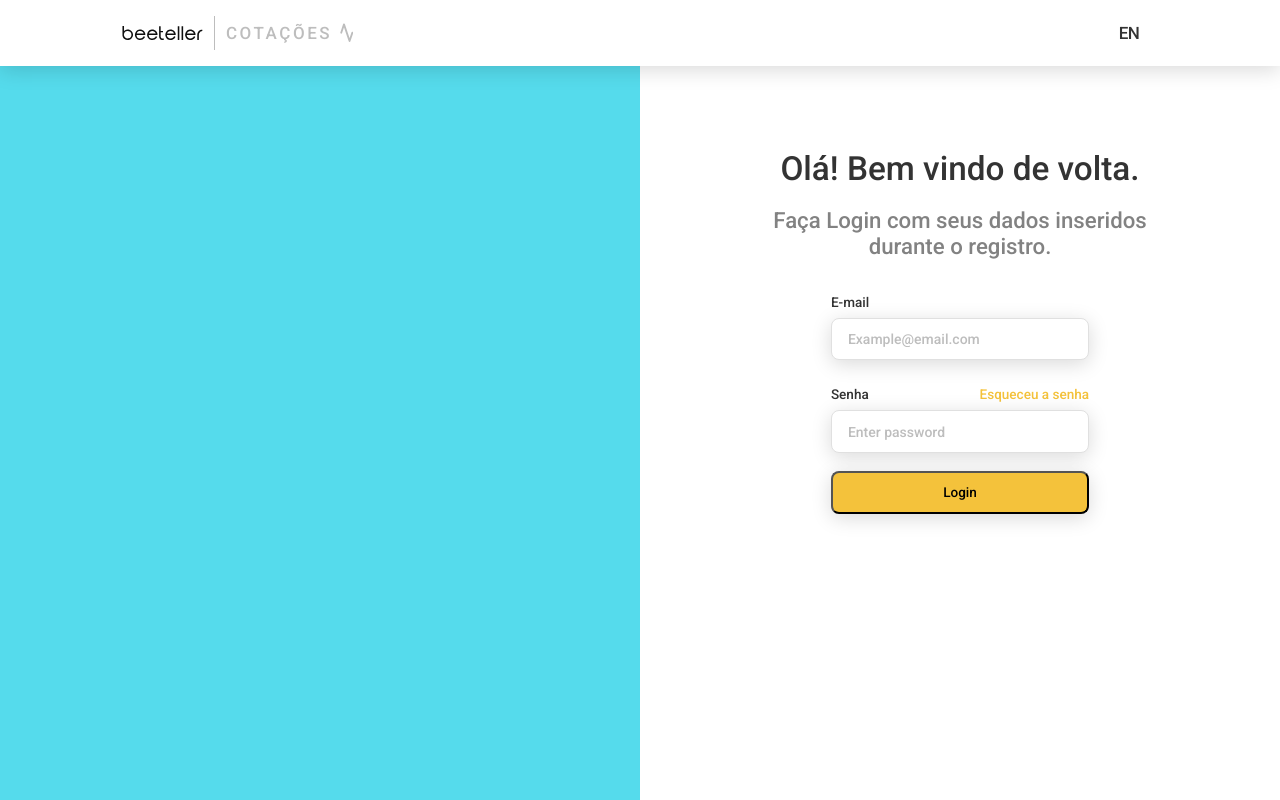
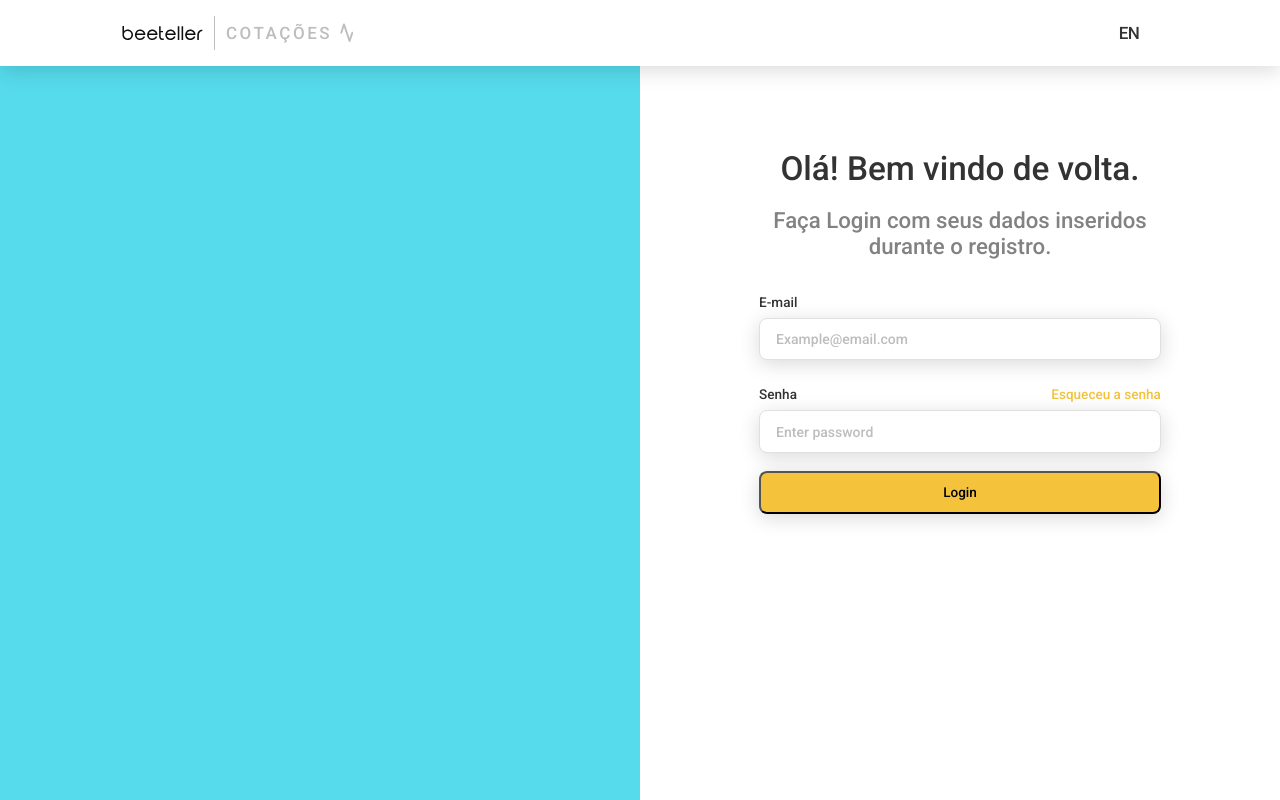
Before and after one commit to doubleyooz/express-beeteller, a React (Create React App) app in the folder frontend/: page /login in a window 1280 px wide. Built offline with nearby package versions, Linux system fonts and the light colour scheme.

Commit message:
fix: form widthnot using 100% of the available space

```diff
--- a/frontend/src/pages/Login/styles.scss
+++ b/frontend/src/pages/Login/styles.scss
@@ -72,7 +72,8 @@ $title-2-line: calc(1600vw / 1440 + 12px);
             flex-direction: column;
 
 
-            width: $form-width;
+            width: 100%;
+            min-width: 200px;
             padding: 8px 0px 0px 0px;
 
             .field {
```
